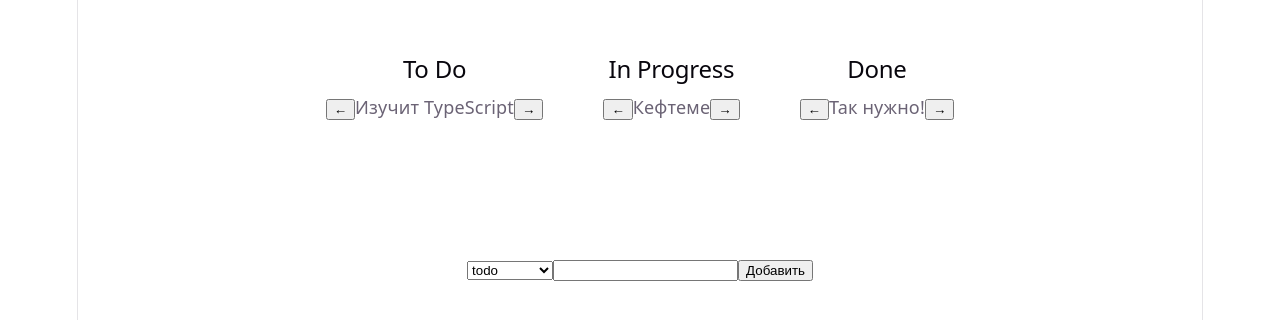
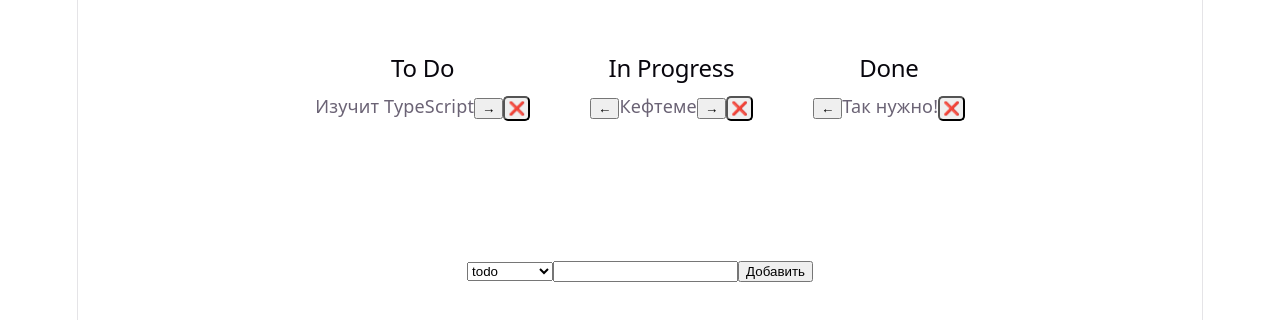
Before and after one commit to Nallbe/KanbanBoard, a React (Vite) app: page / in a window 1280 px wide. Shown: the part 232-552 px from the top of the page. Built offline with nearby package versions, Linux system fonts and the light colour scheme.

Commit message:
Add: remove Task button

```diff
--- a/src/App.tsx
+++ b/src/App.tsx
@@ -52,6 +52,11 @@ function App() {
         status: taskStatus
       }
     ]));
+  }
+
+  function deleteTask(id: string) {
+    setTasks(prev =>
+      prev.filter(task => task.id !== id));
   }
 
   function moveTask(id: string, side: MoveSide) {
@@ -111,16 +116,19 @@ function App() {
             tasks={todoTasks}
             title="To Do"
             moveTask={moveTask}
+            deleteTask={deleteTask}
           />
           <Column
             tasks={inProgressTasks}
             title="In Progress"
             moveTask={moveTask}
+            deleteTask={deleteTask}
           />
           <Column
             tasks={doneTasks}
             title="Done"
             moveTask={moveTask}
+            deleteTask={deleteTask}
           />
         </div>
         <AddTaskForm
--- a/src/components/Column.tsx
+++ b/src/components/Column.tsx
@@ -5,14 +5,15 @@ type ColumnProps = {
   title: string;
   tasks: Task[];
   moveTask : (id: string, side: MoveSide) => void;
+  deleteTask: (id: string) => void;
 };
 
 function Column(props: ColumnProps) {
-
   const {
     title,
     tasks,
-    moveTask
+    moveTask,
+    deleteTask
   } = props;
 
   return (
@@ -24,6 +25,7 @@ function Column(props: ColumnProps) {
             key={task.id}
             task={task}
             moveTask={moveTask}
+            deleteTask={deleteTask}
           />
       ))}
     </div>
--- a/src/components/TaskCard.tsx
+++ b/src/components/TaskCard.tsx
@@ -3,26 +3,33 @@ import type { Task, MoveSide } from '../types/task'
 type TaskCardProps = {
   task: Task;
   moveTask: (id: string, side: MoveSide) => void;
+  deleteTask: (id: string) => void;
 };
 
 function TaskCard(props: TaskCardProps ) {
 
   const {
     task,
-    moveTask
+    moveTask,
+    deleteTask
   } = props
 
   return (
-    <div className="task-card-column">
-      <button
+    <div
+      className="task-card-column">
+      {task.status !== 'todo' ? <button
         onClick={() => moveTask(task.id, 'back')}>
           ←
-      </button>
+      </button> : null}
       {task.title}
-      <button
+      {task.status !== 'done' ? <button
         onClick={() => moveTask(task.id, 'forward')}>
           →
-      </button>
+      </button> : null}
+        <button
+          onClick={() => deleteTask(task.id)}
+          className="card-remove-btn"
+          >❌</button>
     </div>
   )
 }
--- a/src/styles/App.css
+++ b/src/styles/App.css
@@ -24,6 +24,18 @@
 
 .task-card-column {
   margin: 10px 30px 10px 30px;
+}
+
+.card-remove-btn {
+
+  cursor: pointer;
+  transition: 0.3s;
+  padding: 3px;
+  border-radius: 5px;
+}
+.card-remove-btn:hover {
+  background-color: dark-grey;
+  transition: 0.3s;
 }
 
 .hero {
```
